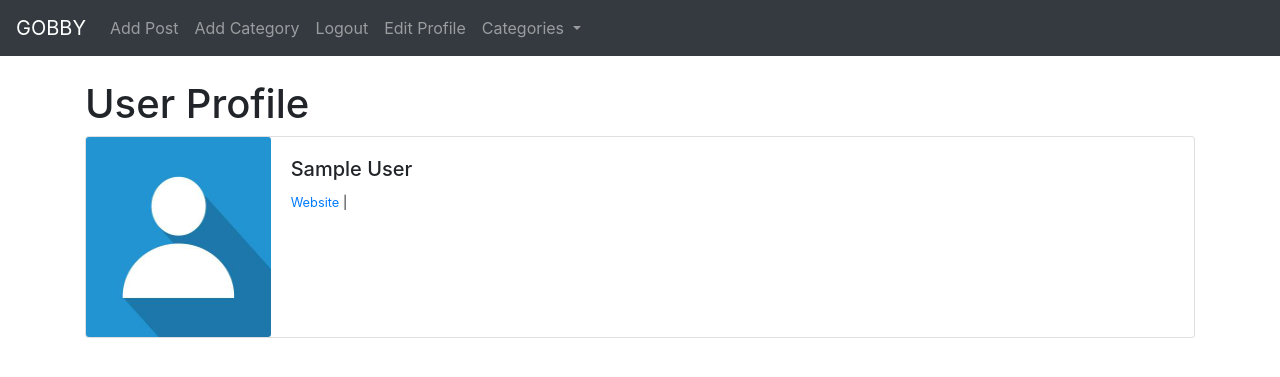
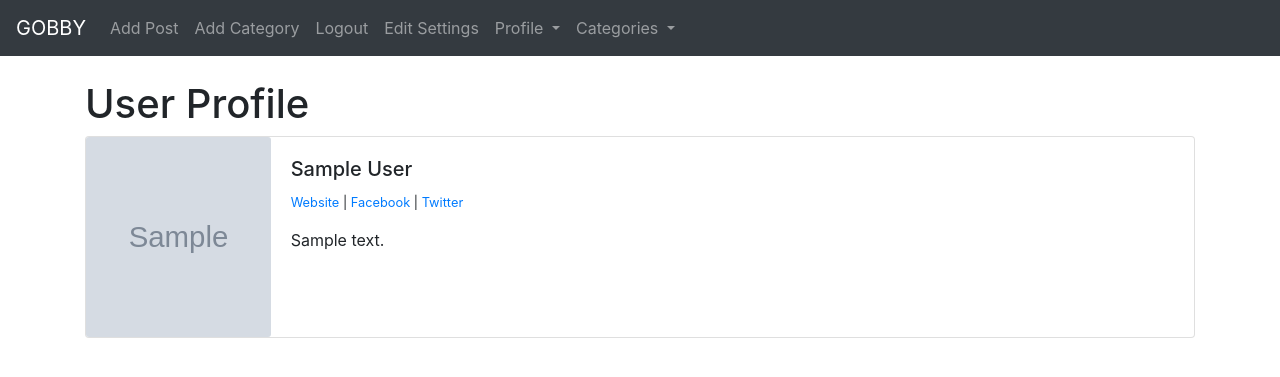
Before and after one commit to Lylio/gobby, a Django app: page /members/1/profile/ in a window 1280 px wide. Shown: the top 377 px of the page. Run offline with Django 3.2, Linux system fonts and the light colour scheme; a user stored in the database is signed in; tables that the repository leaves empty hold one stand-in row (values such as "Sample post"); grey boxes marked "Sample" are stand-in pictures; some libraries are stand-ins or nearby versions.

Commit message:
user profile errors removed

```diff
--- a/gobby/members/templates/registration/edit_profile.html
+++ b/gobby/members/templates/registration/edit_profile.html
@@ -1,8 +1,8 @@
 {% extends 'base.html' %}
-{% block title %}Edit Profile{% endblock %}
+{% block title %}Edit Settings{% endblock %}
 {% block content %}
 
-<h1>Edit Profile...</h1>
+<h1>Edit Settings...</h1>
 
 <br />
 <div class="form-group">
--- a/gobby/members/templates/registration/user_profile.html
+++ b/gobby/members/templates/registration/user_profile.html
@@ -8,8 +8,8 @@
 <div class="card mb-3">
   <div class="row no-gutters">
     <div class="col-md-2">
-{% if page_user.profile.profile_pic %}
-      <img src="{{ page_user.profile.profile_pic.url }}" width=200 height=200 class="card-img">
+{% if page_user.profile_pic %}
+      <img src="{{ page_user.profile_pic.url }}" width=200 height=200 class="card-img">
 {% else %}
         <img src="{% static 'theblog/images/default_profile_pic.jpg' %}" width=200 height=200 class="card-img">
 {% endif %}
@@ -18,21 +18,21 @@
       <div class="card-body">
         <h5 class="card-title">{{ page_user.user.first_name }} {{ page_user.user.last_name }}</h5>
           <p class="small text=muted">
-
               {% if page_user.website_url %}
-                <a href="{{ page_user.profile.website_url }}">Website</a> |
+                <a href="{{ page_user.website_url }}">Website</a>
               {% endif %}
-              {% if page_user.profile.facebook_url %}
-                <a href="{{ page_user.profile.facebook_url }}">Facebook</a> |
+              {% if page_user.facebook_url %}
+                | <a href="{{ page_user.facebook_url }}">Facebook</a>
               {% endif %}
-              {% if page_user.profile.twitter_url %}
-                <a href="{{ page_user.profile.twitter_url }}">Twitter</a>
+              {% if page_user.twitter_url %}
+                | <a href="{{ page_user.twitter_url }}">Twitter</a>
               {% endif %}
           </p>
-        <p class="card-text">{{ page_user.profile.bio }}</p>
+        <p class="card-text">{{ page_user.bio }}</p>
       </div>
     </div>
   </div>
 </div>
 
+
 {% endblock %}
--- a/gobby/members/urls.py
+++ b/gobby/members/urls.py
@@ -1,13 +1,14 @@
 from django.urls import path
-from .views import UserRegisterView, UserEditView, PasswordsChangeView, ShowProfilePageView
+from .views import UserRegisterView, UserEditView, PasswordsChangeView, ShowProfilePageView, EditProfilePageView
 from django.contrib.auth import views as auth_views
 from . import views
 
 
 urlpatterns = [
-    path('register/', UserRegisterView.as_view(), name = 'register'),
-    path('edit_profile/', UserEditView.as_view(), name = 'edit_profile'),
+    path('register/', UserRegisterView.as_view(), name='register'),
+    path('edit_profile/', UserEditView.as_view(), name='edit_profile'),
     #path('password/', auth_views.PasswordChangeView.as_view(template_name='registration/change-password.html')),
     path('password/', PasswordsChangeView.as_view(template_name='registration/change-password.html')),
-    path('<int:pk>/profile/', ShowProfilePageView.as_view(), name='show_profile_page')
+    path('<int:pk>/profile/', ShowProfilePageView.as_view(), name='show_profile_page'),
+    path('<int:pk>/edit_profile_page/', EditProfilePageView.as_view(), name='edit_profile_page'),
 ]
--- a/gobby/members/views.py
+++ b/gobby/members/views.py
@@ -6,6 +6,12 @@ from django.contrib.auth.views import PasswordChangeView
 from django.urls import reverse_lazy
 from.forms import SignUpForm, EditProfileForm, PasswordChangingForm
 from thegobbyblog.models import Profile
+
+class EditProfilePageView(generic.UpdateView):
+    model = Profile
+    template_name = 'registration/edit_profile_page.html'
+    fields = ['bio', 'profile_pic', 'website_url', 'facebook_url', 'twitter_url']
+    success_url = reverse_lazy('home')
 
 class ShowProfilePageView(DetailView):
     model = Profile
--- a/gobby/thegobbyblog/templates/base.html
+++ b/gobby/thegobbyblog/templates/base.html
@@ -34,7 +34,17 @@
           <a class="nav-link" href="{% url 'logout' %}">Logout</a>
         </li>
       <li class="nav-item">
-        <a class="nav-link" href="{% url 'edit_profile' %}">Edit Profile</a>
+        <a class="nav-link" href="{% url 'edit_profile' %}">Edit Settings</a>
+      </li>
+        <li class="nav-item dropdown">
+          <a class="nav-link dropdown-toggle" href="#" id="navbarDropdown" role="button" data-toggle="dropdown" aria-haspopup="true" aria-expanded="false">
+            Profile
+          </a>
+          <div class="dropdown-menu" aria-labelledby="navbarDropdownMenuLink">
+            <a class="dropdown-item" href="#">Edit Profile Page</a>
+            <a class="dropdown-item" href="{% url 'edit_profile' %}">Edit Settings</a>
+            <a class="dropdown-item" href="#">Show Profile Page</a>
+          </div>
         </li>
       {% else %}
       <li class="nav-item">
--- a/gobby/thegobbyblog/views.py
+++ b/gobby/thegobbyblog/views.py
@@ -85,12 +85,6 @@ def CategoryView(request, cats):
     category_posts = Post.objects.filter(category=cats.replace('-', ' '))
     return render(request, 'categories.html', {'cats':cats.title().replace('-', ' '), 'category_posts':category_posts})
 
-    def get_context_data(self, *args, **kwargs):
-        cat_menu = Category.objects.all()
-        context = super(CategoryView, self).get_context_data(*args, **kwargs)
-        context["cat_menu"] = cat_menu
-        return context
-
 def LikeView(request, pk):
     post = get_object_or_404(Post, id=request.POST.get('post_id'))
     liked = False
```
Also changed, not shown: gobby/members/templates/registration/edit_profile_page.html (added, +21 -0 lines), gobby/thegobbyblog/templates/article_details.html (+4 -6 lines). Lines whose indentation alone changed are shown as unchanged.
